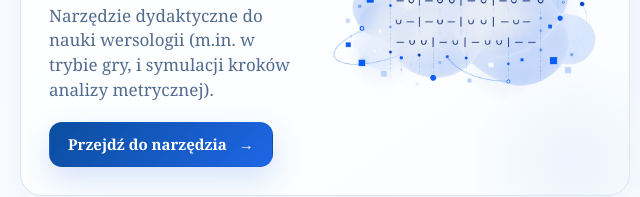
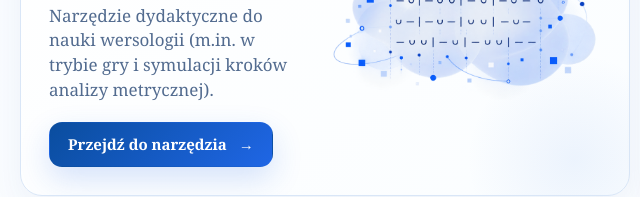
Before and after one commit to monwldsk/cyfrowa-analiza-literatury, a plain HTML site: page index.html in a window 1280 px wide. Shown: the part 1036-1233 px from the top of the page, 0-640 px from the left. Drawn offline with Linux system fonts and the light colour scheme.

Commit message:
Update index.html

```diff
--- a/index.html
+++ b/index.html
@@ -753,7 +753,7 @@
                     <h3>Analiza wersyfikacji</h3>
 
                     <p>
-                        Narzędzie dydaktyczne do nauki wersologii (m.in. w trybie gry, i symulacji kroków analizy
+                        Narzędzie dydaktyczne do nauki wersologii (m.in. w trybie gry i symulacji kroków analizy
                         metrycznej).
                     </p>
 
```
